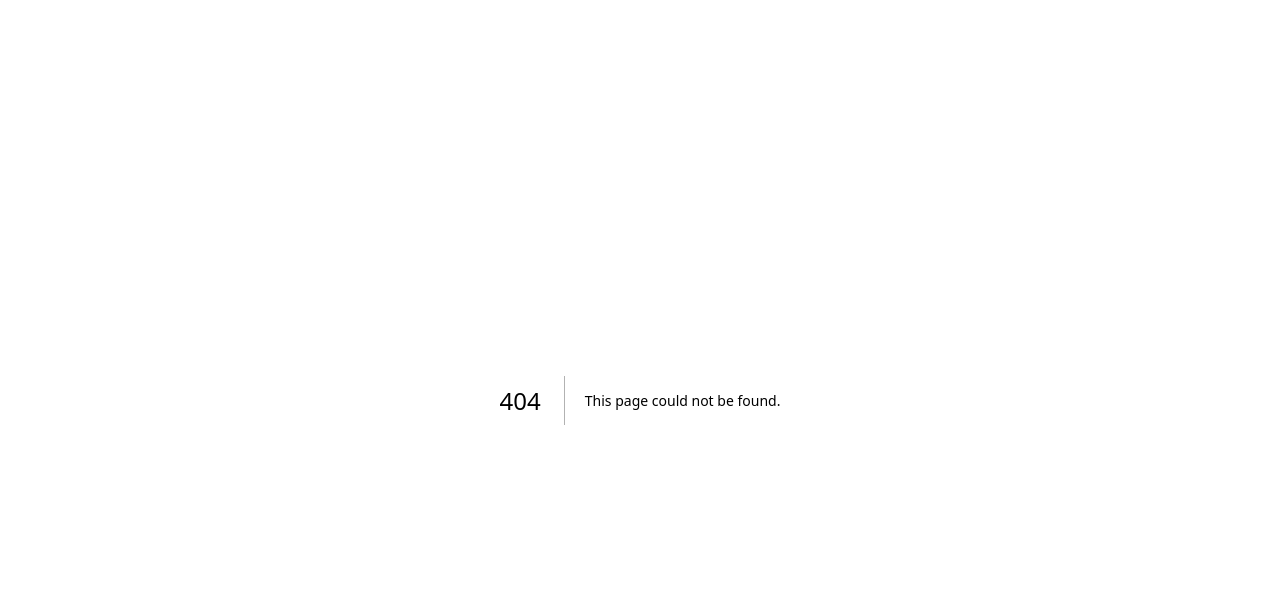
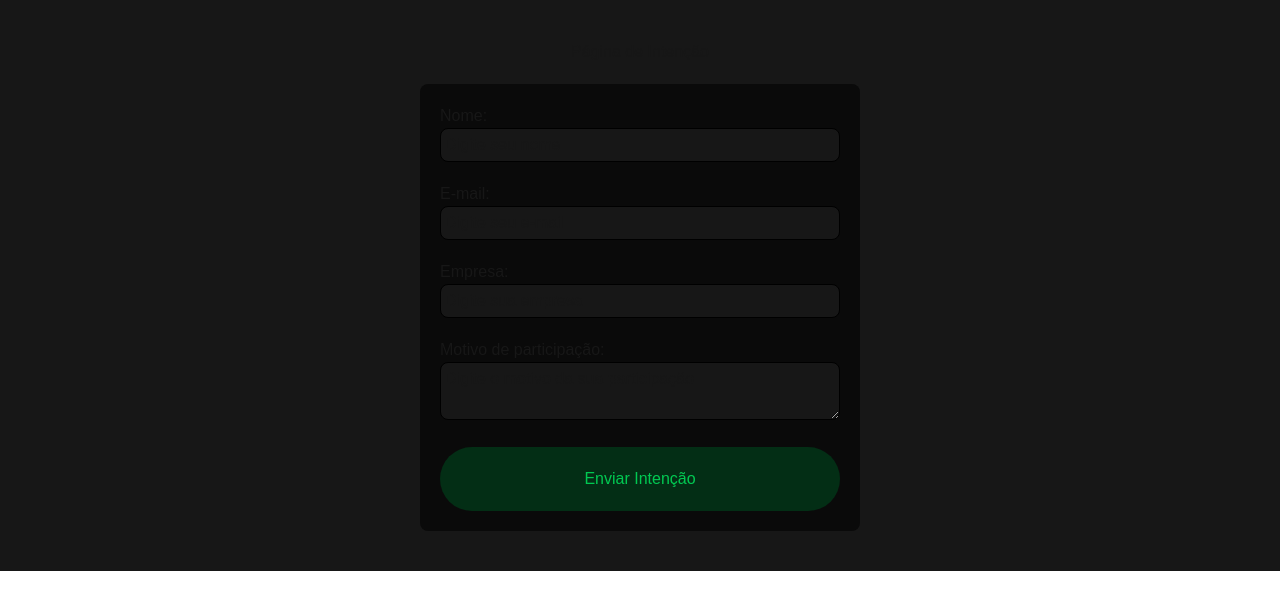
Before and after one commit to iamandreribeiro/network-hub, a Next.js app in the folder frontend/: page /intention in a window 1280 px wide. Before the commit this address had no page. Shown: the top 610 px of the page. Built offline with nearby package versions, Linux system fonts and the light colour scheme.

Commit message:
feat: add form layout and data submission

```diff
--- /dev/null
+++ b/frontend/app/intention/page.tsx
@@ -0,0 +1,135 @@
+'use client';
+
+import React, { useState } from 'react';
+import axios from 'axios';
+
+export default function IntentionPage() {
+  const [nome, setNome] = useState('');
+  const [email, setEmail] = useState('');
+  const [empresa, setEmpresa] = useState('');
+  const [motivoParticipacao, setMotivoParticipacao] = useState('');
+
+  async function enviaFormulario(event) {
+    event.preventDefault();
+    const data = {
+      'nome': nome,
+      'email': email,
+      'empresa': empresa,
+      'motivoParticipacao': motivoParticipacao
+    }
+
+    const URL = 'http://localhost:3001/intentions';
+
+    try {
+      const promise = await axios.post(URL, data);
+      console.log(promise.statusText);
+      alert('Dados enviados com sucesso!');
+    } catch (error) {
+      console.log(error.response.statusText);
+      alert('Dados não enviados!');
+    }
+
+    setNome('');
+    setEmail('');
+    setEmpresa('');
+    setMotivoParticipacao('');
+  }
+
+  return (
+    <div
+      className='bg-neutral-900 p-10 flex flex-col items-center'
+    >
+      <h1>
+        Página de Intenção
+      </h1>
+
+      <div
+        className='bg-neutral-950 p-5 mt-5 rounded-lg'
+      >
+        <form onSubmit={enviaFormulario}>
+          <div
+            className='mb-5'
+          >
+            <h1
+              className='mr-5'
+            >
+              Nome:
+            </h1>
+            <input
+              className='bg-neutral-900 w-100 border border-black rounded-lg p-1'
+              type="text"
+              id="nome"
+              value={nome}
+              placeholder='Digite seu nome'
+              onChange={(event) => setNome(event.target.value)}
+              required
+            />
+          </div>
+
+          <div
+            className='mb-5'
+          >
+            <h1
+              className='mr-5'
+            >
+              E-mail:
+            </h1>
+            <input
+              className='bg-neutral-900 w-100 border border-black rounded-lg p-1'
+              type="email"
+              id="email"
+              value={email}
+              placeholder='Digite seu e-mail'
+              onChange={(event) => setEmail(event.target.value)}
+              required
+            />
+          </div>
+
+          <div
+            className='mb-5'
+          >
+            <h1
+              className='mr-5'
+            >
+              Empresa:
+            </h1>
+            <input
+              className='bg-neutral-900 w-100 border border-black rounded-lg p-1'
+              type="text"
+              id="empresa"
+              value={empresa}
+              placeholder='Digite sua empresa'
+              onChange={(event) => setEmpresa(event.target.value)}
+              required
+            />
+          </div>
+
+          <div
+            className='mb-5'
+          >
+            <h1
+              className='mr-5'
+            >
+              Motivo de participação:
+            </h1>
+            <textarea
+              id="motivo"
+              className='bg-neutral-900 w-100 border border-black rounded-lg p-1'
+              value={motivoParticipacao}
+              placeholder='Digite o motivo da sua participação'
+              onChange={(event) => setMotivoParticipacao(event.target.value)}
+              required
+            />
+          </div>
+
+          <button
+            className='w-100 bg-green-950 p-5 rounded-full text-green-500'
+            onClick={enviaFormulario}
+          >
+            Enviar Intenção
+          </button>
+        </form>
+      </div>
+    </div >
+  );
+}
```
